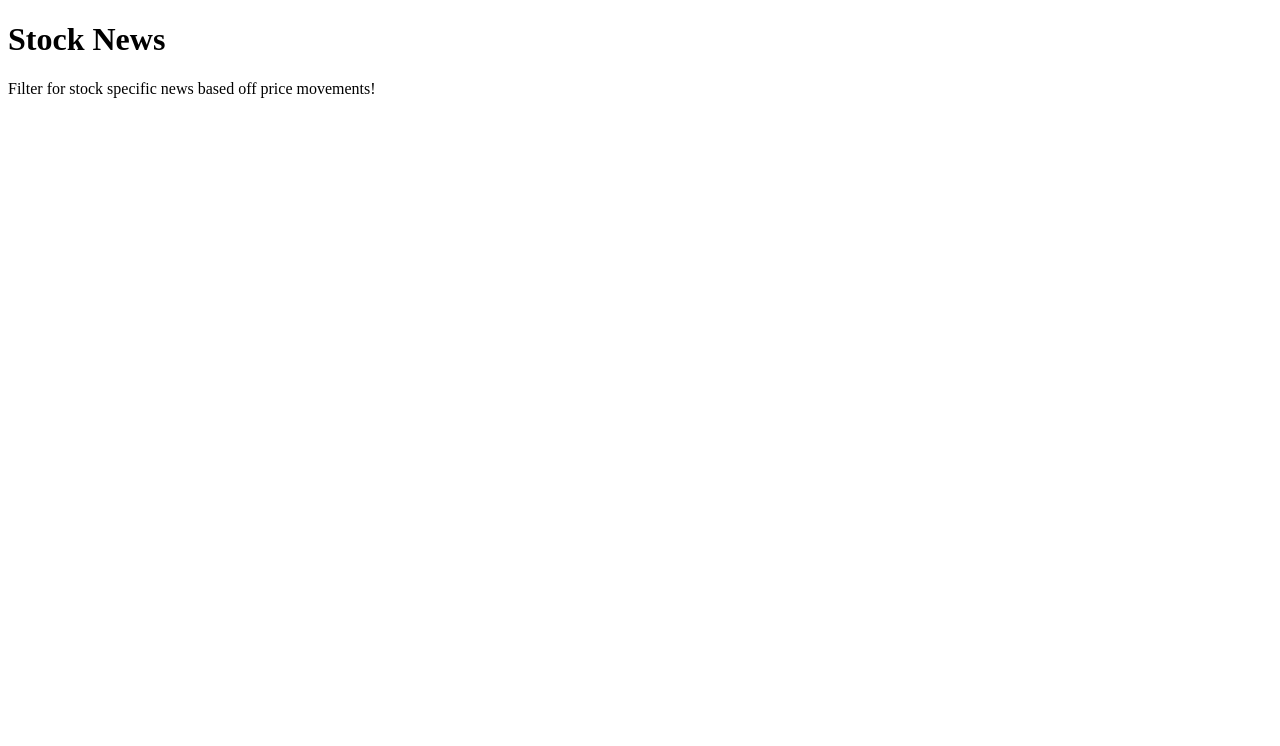
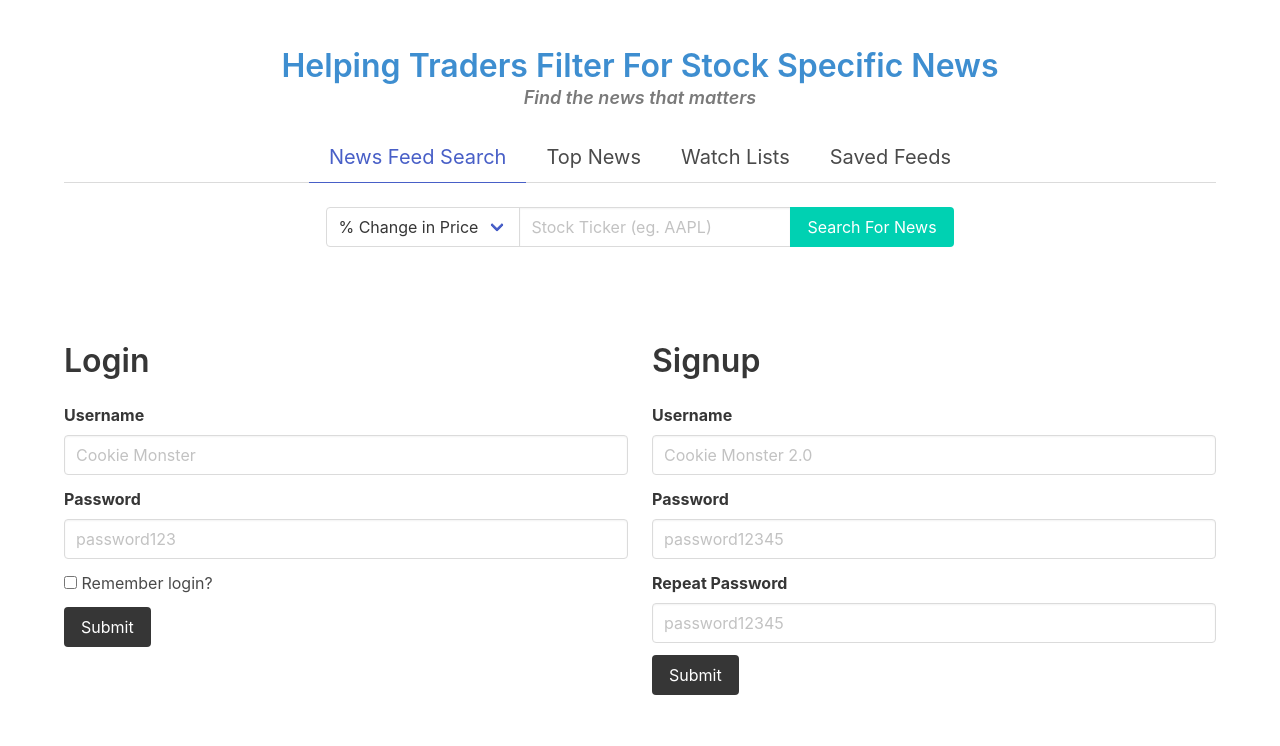
Before and after one commit to jaysheth1998/comp426Project, a website: page index.html in a window 1280 px wide. Drawn offline with nearby package versions, Linux system fonts and the light colour scheme; a web font is replaced by a local one.

Commit message:
Updated HTML
Website Design

```diff
--- a/index.html
+++ b/index.html
@@ -1,14 +1,115 @@
 <!DOCTYPE html>
 <html lang="en">
-    <head>
-        <meta charset="UTF-8">
-        <meta name="viewport" content="width=device-width, initial-scale=1.0">
-        <title>Comp426 Final Project</title>
-    </head>
-    <body>
-        <div>
-            <h1>Stock News</h1>
-            <p>Filter for stock specific news based off price movements!</p>
+<head>
+    <meta charset="UTF-8">
+    <meta name="viewport" content="width=device-width, initial-scale=1">
+    <link rel="stylesheet" href="node_modules/bulma/css/bulma.css" />
+    <link rel="stylesheet" href="custom_style.css"/>
+    <link href="https://fonts.googleapis.com/css?family=Shrikhand&display=swap" rel="stylesheet">
+    <title>426 Project</title>
+</head>
+<body>
+<section class="section">
+    <div class="container">
+        <div class="content has-text-centered">
+            <h1 class="title has-text-info is-family-secondary">Helping Traders Filter For Stock Specific News</h1>
+            <h5 class="subtitle has-text-grey is-italic">Find the news that matters</h5>
         </div>
-    </body>
+        <div class="tabs is-medium is-centered">
+            <ul>
+                <li class="is-active"><a>News Feed Search</a></li>
+                <li><a>Top News</a></li>
+                <li><a>Watch Lists</a></li>
+                <li><a>Saved Feeds</a></li>
+            </ul>
+        </div>
+        <div class="field has-addons has-addons-centered">
+            <p class="control">
+              <span class="select">
+                <select>
+                  <option>% Change in Price</option>
+                  <option>10/option>
+                  <option>50</option>
+                </select>
+              </span>
+            </p>
+            <p class="control">
+              <input class="input" type="text" placeholder="Stock Ticker (eg. AAPL)">
+            </p>
+            <p class="control">
+              <a class="button is-primary">
+                Search For News
+              </a>
+            </p>
+          </div>
+
+    </div>
+</section>
+
+<section class="section">
+    <div class="container">
+        <div class="columns">
+            <div class="column">
+                <h1 class="title">Login</h1>
+                <form>
+                    <div class="field">
+                        <label class="label">Username</label>
+                        <div class="control">
+                            <input class="input" type="text" placeholder="Cookie Monster" name="username">
+                        </div>
+                    </div>
+                    <div class="field">
+                        <label class="label">Password</label>
+                        <div class="control">
+                            <input class="input" type="password" placeholder="password123" name="password">
+                        </div>
+                    </div>
+                    <div class="field">
+                        <div class="control">
+                            <label class="checkbox">
+                                <input type="checkbox" name="remember">
+                                Remember login?
+                            </label>
+                        </div>
+                    </div>
+                    <div class="field">
+                        <div class="control">
+                            <input class="button is-dark" type="submit"/>
+                        </div>
+                    </div>
+                </form>
+            </div>
+            <div class="column">
+                <h1 class="title">Signup</h1>
+                <form>
+                    <div class="field">
+                        <label class="label">Username</label>
+                        <div class="control">
+                            <input class="input" type="text" placeholder="Cookie Monster 2.0" name="username">
+                        </div>
+                    </div>
+                    <div class="field">
+                        <label class="label">Password</label>
+                        <div class="control">
+                            <input class="input" type="password" placeholder="password12345">
+                        </div>
+                    </div>
+                    <div class="field">
+                        <label class="label">Repeat Password</label>
+                        <div class="control">
+                            <input class="input" type="password" placeholder="password12345" name="password">
+                        </div>
+                    </div>
+
+                    <div class="field">
+                        <div class="control">
+                            <input class="button is-dark" type="submit"/>
+                        </div>
+                    </div>
+                </form>
+            </div>
+        </div>
+    </div>
+</section>
+</body>
 </html>
```
